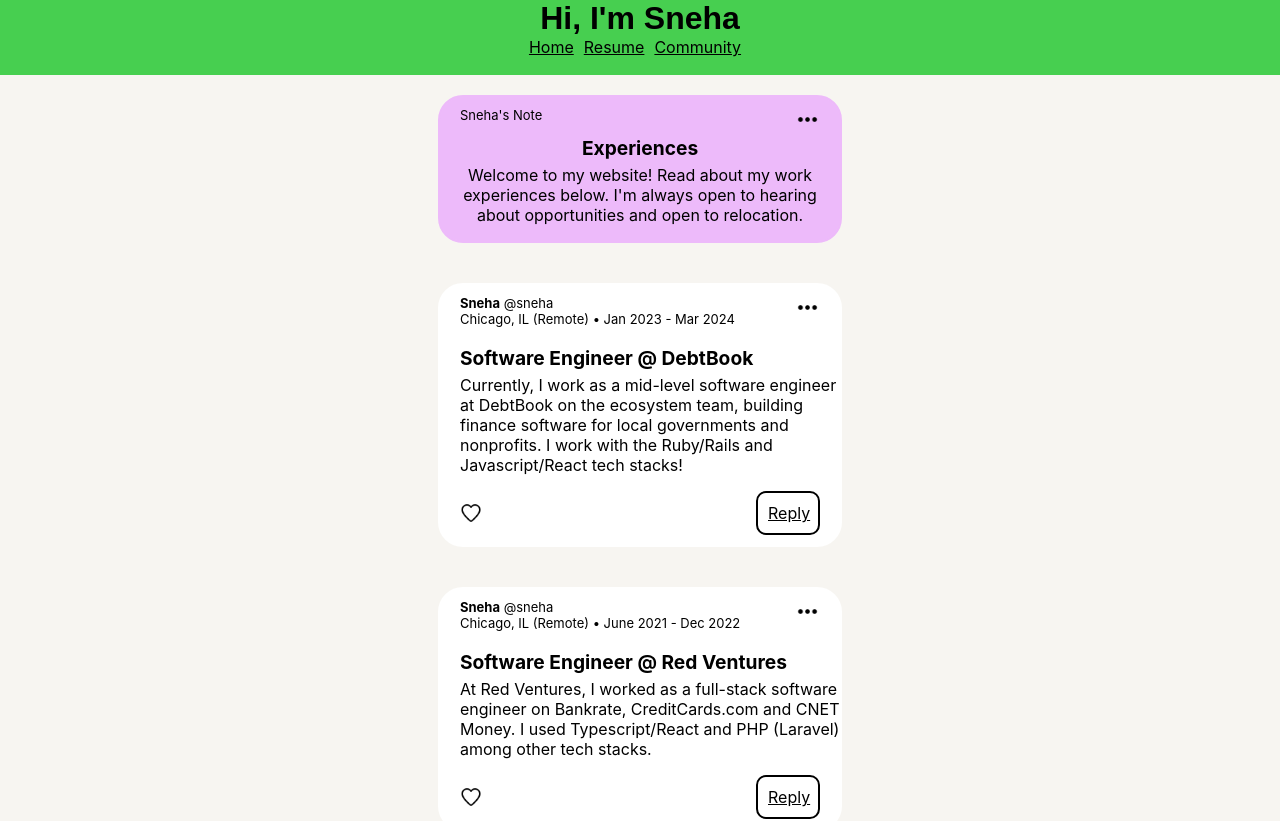
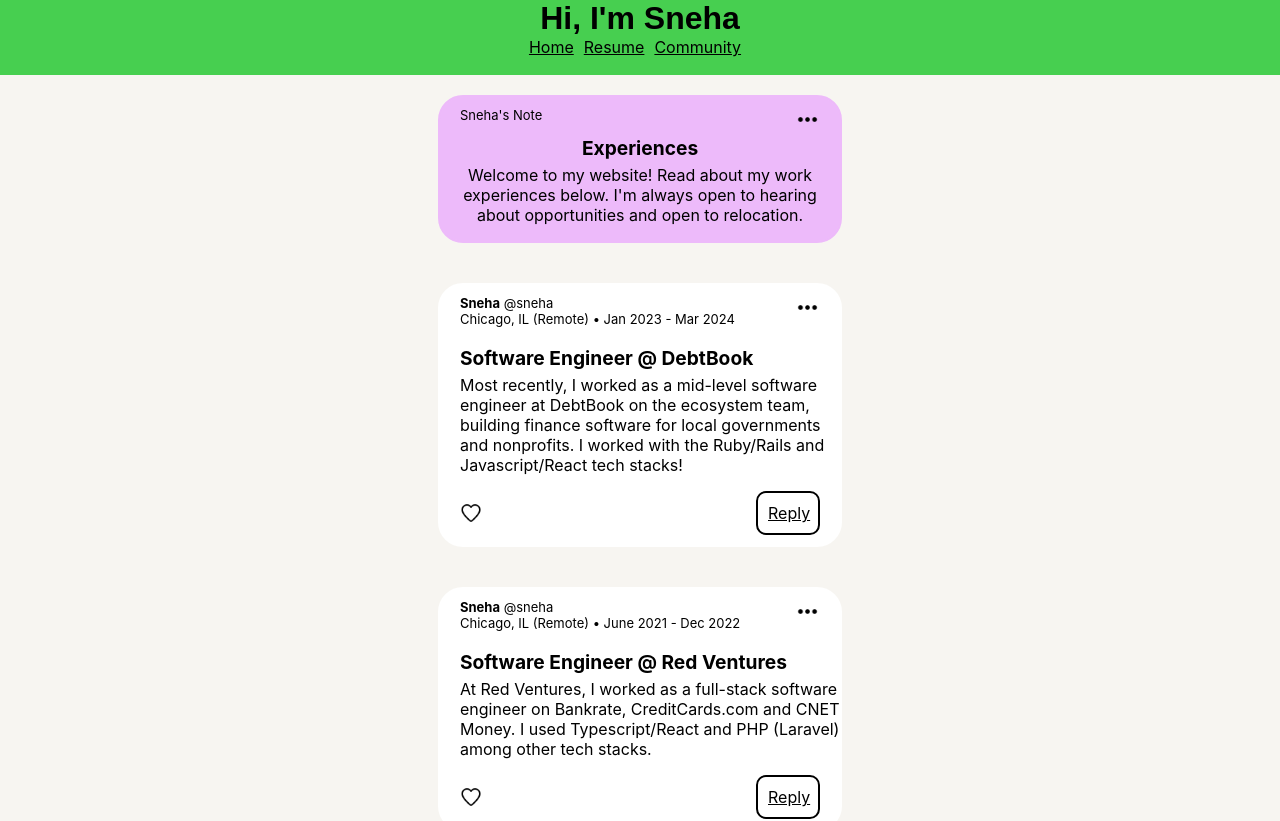
Before and after one commit to snehajalukar/snehacodes, a React (Create React App) app: page / in a window 1280 px wide. Shown: the top 821 px of the page. Built offline with nearby package versions, Linux system fonts and the light colour scheme.

Commit message:
update text

```diff
--- a/src/App.js
+++ b/src/App.js
@@ -16,7 +16,7 @@
           time="Jan 2023 - Mar 2024"
           location="Chicago, IL (Remote)"
           title="Software Engineer @ DebtBook"
-          description="Currently, I work as a mid-level software engineer at DebtBook on the ecosystem team, building finance software for local governments and nonprofits. I work with the Ruby/Rails and Javascript/React tech stacks!"
+          description="Most recently, I worked as a mid-level software engineer at DebtBook on the ecosystem team, building finance software for local governments and nonprofits. I worked with the Ruby/Rails and Javascript/React tech stacks!"
           />
 
         <LexPost
```
